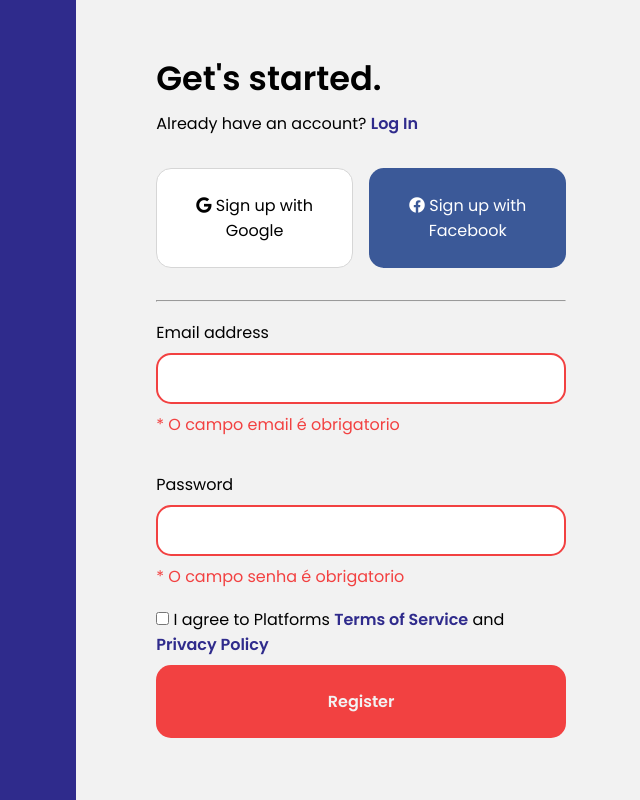
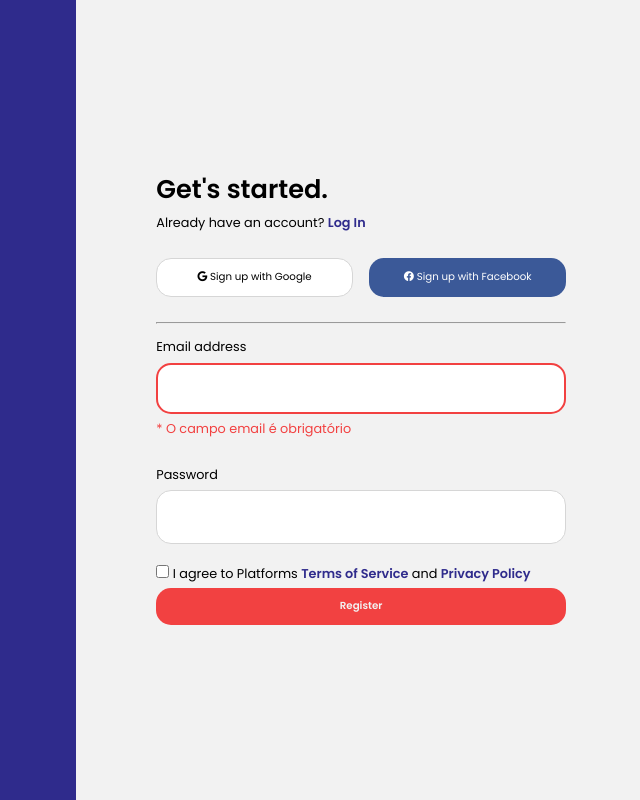
Before and after one commit to isadoratavare/formulario-js-dom, a plain HTML site: page index.html in a window 1280 px wide. Both pictures are taken after a click on the button "Register". Shown: the whole page, without its empty margins (634-1274 px from the left). Drawn offline with Linux system fonts and the light colour scheme.

Commit message:
validando campo senha

```diff
--- a/assets/css/main.css
+++ b/assets/css/main.css
@@ -17,6 +17,7 @@
 }
 body{
     font-family: 'Poppins', sans-serif;
+    font-size: 0.8em;
     background-color: var(--branco);
 }
 main{
@@ -30,7 +31,7 @@ img{
     height: auto;
 }
 h3{
-    font-size: 2.1em;
+    font-size: 2em;
     font-weight: 600;
     margin-bottom: var(--m-b-2);
 }
@@ -43,11 +44,11 @@ h3{
     justify-content: center;
 }
 button{
-    padding: 1.5em 1em;
+    padding: 1em 1em;
     border: 0px;
     border-radius: 15px;
     font-family: 'Poppins';
-    font-size: 1em;
+    font-size: 0.8em;
     width: 48%;
 }
 a{
@@ -110,7 +111,6 @@ span{
 }
 .msg{
     color: var(--pink);
-    display: none;
 }
 @media screen and (max-width: 920px) {
     .container{
--- a/assets/css/validate.css
+++ b/assets/css/validate.css
@@ -1,7 +1,3 @@
 .empty{
     border: 2px solid #F24141;
 }
-.msg2{
-    display: block;
-    color: #F24141;
-}
--- a/assets/js/script.js
+++ b/assets/js/script.js
@@ -3,22 +3,43 @@ function emptyInput(){
     let senha = document.getElementById("senha").value
     if(email == ''){
         document.getElementById("email").className="empty"
-        document.getElementById("text-email").className = "msg2"
+        document.getElementById("text-email").innerHTML = "* O campo email é obrigatório"
     }else{
         document.getElementById("email").className="email"
-        document.getElementById("text-email").className = "msg"
+        document.getElementById("text-email").innerHTML = ""
     }
     if (senha == ''){
         document.getElementById("senha").className="empty"
-        document.getElementById("text-password").className = "msg2"
+        document.getElementById("text-password").innerHTML = "* O campo senha é obrigatório"
     }
     else{
         document.getElementById("senha").className="email"
-        document.getElementById("text-password").className = "msg"
-
+        document.getElementById("text-password").innerHTML = ""
+    }
+}
+function emailCorrect(){
+    let email = document.getElementById("email").value
+    if (email != ""){
+        for (i of email){
+            if (i == "@"){
+                document.getElementById("email").className="email"
+                document.getElementById("text-email").innerHTML = ""
+            } else{
+                document.getElementById("email").className="empty"
+                document.getElementById("text-email").innerHTML = "* Email incorreto"
+            }
+        }
+    }
+}
+function passwordCorrect(){
+    let senha = document.getElementById("senha").value
+    if(senha != ""){
+        if(senha.length < 8){
+        document.getElementById("senha").className="empty"
+        document.getElementById("text-password").innerHTML = "* A senha deve possuir mais de 8 caracteres"}
+    } else{
+        document.getElementById("senha").className="email"
+        document.getElementById("text-password").innerHTML = ""
 
     }
 }
-function emailCorrect(){
-
-}
--- a/index.html
+++ b/index.html
@@ -35,12 +35,12 @@
             <div class="form-input-container">
                 <span>Email address</span>
                 <input type="text" id="email" class="email">
-                <span id="text-email"class="msg">* O campo email é obrigatorio</span>
+                <span id="text-email"class="msg"></span>
             </div>
             <div class="form-input-container">
                 <span>Password</span>
                 <input type="password" name="" id="senha">
-                <span id="text-password" class="msg">* O campo senha é obrigatorio</span>
+                <span id="text-password" class="msg"></span>
             </div>
             <div>
                 <input type="checkbox" name="" id="">
@@ -50,7 +50,7 @@
                 <a href="#">Privacy Policy</a>
             </div>
             <div>
-                <button id='btn-register' onclick="emptyInput()">
+                <button id='btn-register' onclick="emptyInput(),emailCorrect(), passwordCorrect()">
                     Register
                 </button>
             </div>
```
